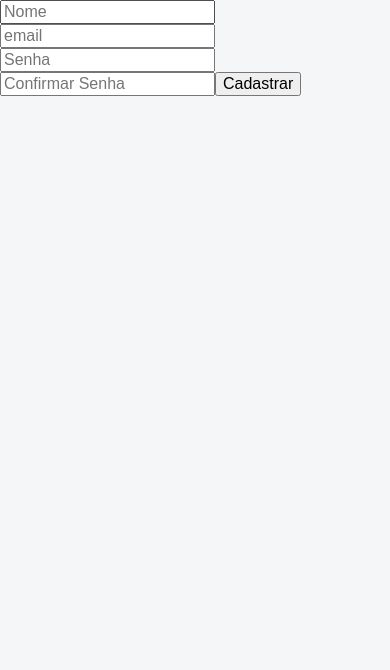
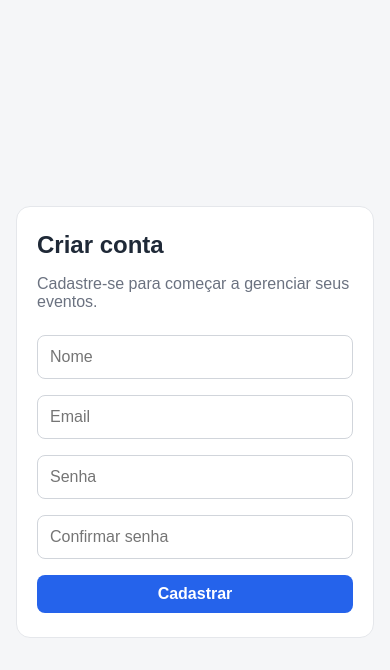
Before and after one commit to gdeoclecio/gerenciador-eventos, a React (Vite) app in the folder frontend/: page /cadastro in a window 390 px wide. Shown: the top 670 px of the page. Built offline with nearby package versions, Linux system fonts and the light colour scheme.

Commit message:
feat: estiliza interface e adiciona responsividade

```diff
--- /dev/null
+++ b/frontend/src/components/EventoCard.css
@@ -0,0 +1,53 @@
+.evento-card {
+  display: flex;
+  gap: 24px;
+  padding: 20px;
+  background: white;
+  border: 1px solid #e5e7eb;
+  border-radius: 12px;
+}
+
+.evento-card-imagem {
+  width: 220px;
+  height: 150px;
+  object-fit: cover;
+  border-radius: 10px;
+}
+
+.evento-card-conteudo {
+  flex: 1;
+}
+
+.evento-card-conteudo h2 {
+  margin-top: 0;
+  margin-bottom: 12px;
+}
+
+.evento-card-conteudo p {
+  margin: 6px 0;
+  color: #6b7280;
+}
+
+.evento-card-acoes {
+  display: flex;
+  gap: 10px;
+  margin-top: 18px;
+}
+@media (max-width: 768px) {
+  .evento-card {
+    flex-direction: column;
+  }
+
+  .evento-card-imagem {
+    width: 100%;
+    height: 200px;
+  }
+
+  .evento-card-acoes {
+    flex-direction: column;
+  }
+
+  .evento-card-acoes .btn {
+    width: 100%;
+  }
+}
--- a/frontend/src/components/EventoCard.tsx
+++ b/frontend/src/components/EventoCard.tsx
@@ -1,5 +1,6 @@
 import type { Evento } from "../types/evento";
 import { EventoEditForm } from "./EventoEditForm";
+import "./EventoCard.css";
 
 interface EventoCardProps {
   evento: Evento;
--- /dev/null
+++ b/frontend/src/components/EventoEditForm.css
@@ -0,0 +1,18 @@
+.evento-edit-form {
+  display: grid;
+  gap: 12px;
+  margin-top: 20px;
+  padding-top: 20px;
+  border-top: 1px solid #e5e7eb;
+}
+
+.evento-edit-form input {
+  width: 100%;
+  padding: 10px 12px;
+  border: 1px solid #d1d5db;
+  border-radius: 8px;
+}
+
+.evento-edit-form button {
+  width: fit-content;
+}
--- a/frontend/src/components/EventoEditForm.tsx
+++ b/frontend/src/components/EventoEditForm.tsx
@@ -1,6 +1,7 @@
 import { useState } from "react";
 import { atualizarEvento } from "../services/eventoService";
 import type { Evento } from "../types/evento";
+import "./EventoEditForm.css";
 
 interface EventoEditFormProps {
   evento: Evento;
@@ -35,7 +36,7 @@ async function handleSubmit(event: React.FormEvent) {
 }
 
   return (
-    <form onSubmit={handleSubmit}>
+    <form className="evento-edit-form" onSubmit={handleSubmit}>
       <input
         type="date"
         value={data}
@@ -50,8 +51,8 @@ async function handleSubmit(event: React.FormEvent) {
 
       {erro && <p>{erro}</p>}
 
-      <button type="submit">Salvar alterações</button>
-      <button type="button" onClick={onCancelar}>
+      <button className="btn btn-primary" type="submit">Salvar alterações</button>
+      <button className="btn btn-secondary" type="button" onClick={onCancelar}>
         Cancelar
       </button>
     </form>
--- /dev/null
+++ b/frontend/src/components/EventoForm.css
@@ -0,0 +1,33 @@
+.evento-form {
+  display: grid;
+  gap: 16px;
+  padding: 24px;
+  margin-bottom: 32px;
+  background: white;
+  border: 1px solid #e5e7eb;
+  border-radius: 12px;
+}
+
+.evento-form h2 {
+  margin: 0;
+}
+
+.evento-form input {
+  width: 100%;
+  padding: 12px;
+  border: 1px solid #d1d5db;
+  border-radius: 8px;
+}
+
+.evento-form button {
+  width: fit-content;
+  padding: 10px 18px;
+  border: none;
+  border-radius: 8px;
+  cursor: pointer;
+}
+@media (max-width: 768px) {
+  .evento-form button {
+    width: 100%;
+  }
+}
--- a/frontend/src/components/EventoForm.tsx
+++ b/frontend/src/components/EventoForm.tsx
@@ -1,5 +1,6 @@
 import { useState } from "react";
 import { cadastrarEvento } from "../services/eventoService";
+import "./EventoForm.css";
 
 interface EventoFormProps {
   onEventoCadastrado: () => void;
--- a/frontend/src/index.css
+++ b/frontend/src/index.css
@@ -13,104 +13,7 @@ button,
 input {
   font: inherit;
 }
-.home-page {
-  min-height: 100vh;
-  padding: 32px;
-}
 
-.home-header {
-  display: flex;
-  justify-content: space-between;
-  align-items: center;
-  gap: 24px;
-  margin-bottom: 32px;
-}
-
-.home-header h1 {
-  margin: 0 0 8px;
-}
-
-.home-header p {
-  margin: 0;
-  color: #6b7280;
-}
-
-.home-header button {
-  padding: 10px 18px;
-  border: 1px solid #d1d5db;
-  border-radius: 8px;
-  background: white;
-  cursor: pointer;
-}
-.evento-form {
-  display: grid;
-  gap: 16px;
-  padding: 24px;
-  margin-bottom: 32px;
-  background: white;
-  border: 1px solid #e5e7eb;
-  border-radius: 12px;
-}
-
-.evento-form h2 {
-  margin: 0;
-}
-
-.evento-form input {
-  width: 100%;
-  padding: 12px;
-  border: 1px solid #d1d5db;
-  border-radius: 8px;
-}
-
-.evento-form button {
-  width: fit-content;
-  padding: 10px 18px;
-  border: none;
-  border-radius: 8px;
-  cursor: pointer;
-}
-.evento-card {
-  display: flex;
-  gap: 24px;
-  padding: 20px;
-  background: white;
-  border: 1px solid #e5e7eb;
-  border-radius: 12px;
-}
-
-.evento-card-imagem {
-  width: 220px;
-  height: 150px;
-  object-fit: cover;
-  border-radius: 10px;
-}
-
-.evento-card-conteudo {
-  flex: 1;
-}
-
-.evento-card-conteudo h2 {
-  margin-top: 0;
-  margin-bottom: 12px;
-}
-
-.evento-card-conteudo p {
-  margin: 6px 0;
-  color: #6b7280;
-}
-
-.evento-card-acoes {
-  display: flex;
-  gap: 10px;
-  margin-top: 18px;
-}
-
-.eventos-grid {
-  display: grid;
-  grid-template-columns: repeat(auto-fit, minmax(320px, 1fr));
-  gap: 20px;
-}
 .btn {
   padding: 10px 18px;
   border-radius: 8px;
@@ -144,3 +47,19 @@ input {
 .btn-danger:hover {
   background: #b91c1c;
 }
+
+.mensagem-sucesso {
+  padding: 10px 12px;
+  border-radius: 8px;
+  background: #ecfdf5;
+  color: #166534;
+  border: 1px solid #bbf7d0;
+}
+
+.mensagem-erro {
+  padding: 10px 12px;
+  border-radius: 8px;
+  background: #fef2f2;
+  color: #b91c1c;
+  border: 1px solid #fecaca;
+}
--- /dev/null
+++ b/frontend/src/pages/Auth.css
@@ -0,0 +1,61 @@
+.auth-page {
+  min-height: 100vh;
+  display: flex;
+  align-items: center;
+  justify-content: center;
+  padding: 24px;
+}
+
+.auth-card {
+  width: 100%;
+  max-width: 420px;
+  padding: 32px;
+  background: white;
+  border: 1px solid #e5e7eb;
+  border-radius: 14px;
+}
+
+.auth-card h1 {
+  margin-top: 0;
+  margin-bottom: 8px;
+}
+
+.auth-card p {
+  color: #6b7280;
+}
+
+.auth-card form {
+  display: grid;
+  gap: 16px;
+  margin-top: 24px;
+}
+
+.auth-card input {
+  width: 100%;
+  padding: 12px;
+  border: 1px solid #d1d5db;
+  border-radius: 8px;
+}
+
+.auth-card a {
+  text-align: center;
+  color: #2563eb;
+  text-decoration: none;
+}
+
+.auth-card a:hover {
+  text-decoration: underline;
+}
+@media (max-width: 480px) {
+  .auth-page {
+    padding: 16px;
+  }
+
+  .auth-card {
+    padding: 24px 20px;
+  }
+
+  .auth-card .btn {
+    width: 100%;
+  }
+}
--- a/frontend/src/pages/CadastroPage.tsx
+++ b/frontend/src/pages/CadastroPage.tsx
@@ -1,10 +1,11 @@
 import { useState } from "react";
 import { cadastrarAdministrador } from "../services/administradorService";
 import { useNavigate } from "react-router-dom";
+import "./Auth.css";
 
 export function CadastroPage() {
   const [nome, setNome] = useState("");
-  const [email, setemail] = useState("");
+  const [email, setEmail] = useState("");
   const [senha, setSenha] = useState("");
   const [confirmarSenha, setConfirmarSenha] = useState("");
   const [mensagem, setMensagem] = useState("");
@@ -33,9 +34,15 @@ export function CadastroPage() {
     }
   }
   return (
+    <main className="auth-page">
+      <section className="auth-card">
+        <h1>Criar conta</h1>
+        <p>Cadastre-se para começar a gerenciar seus eventos.</p>
+
+        {mensagem && <p className="mensagem-erro">{mensagem}</p>}
+
+        {erro && <p className="mensagem-erro">{erro}</p>}
         <form onSubmit={handleSubmit}>
-      {mensagem && <p>{mensagem}</p>}
-      {erro && <p>{erro}</p>}
           <input
             type="text"
             placeholder="Nome"
@@ -45,9 +52,9 @@ export function CadastroPage() {
 
           <input
             type="email"
-        placeholder="email"
+            placeholder="Email"
             value={email}
-        onChange={(event) => setemail(event.currentTarget.value)}
+            onChange={(event) => setEmail(event.target.value)}
           />
 
           <input
@@ -59,13 +66,16 @@ export function CadastroPage() {
 
           <input
             type="password"
-        placeholder="Confirmar Senha"
+            placeholder="Confirmar senha"
             value={confirmarSenha}
             onChange={(event) => setConfirmarSenha(event.target.value)}
           />
 
-      <button type="submit">Cadastrar</button>
-      {mensagem && <p>{mensagem}</p>}
+          <button className="btn btn-primary" type="submit">
+            Cadastrar
+          </button>
         </form>
+      </section>
+    </main>
   );
 }
--- /dev/null
+++ b/frontend/src/pages/HomePage.css
@@ -0,0 +1,52 @@
+.home-page {
+  min-height: 100vh;
+  padding: 32px;
+}
+
+.home-header {
+  display: flex;
+  justify-content: space-between;
+  align-items: center;
+  gap: 24px;
+  margin-bottom: 32px;
+}
+
+.home-header h1 {
+  margin: 0 0 8px;
+}
+
+.home-header p {
+  margin: 0;
+  color: #6b7280;
+}
+
+.home-header button {
+  padding: 10px 18px;
+  border: 1px solid #d1d5db;
+  border-radius: 8px;
+  background: white;
+  cursor: pointer;
+}
+.eventos-grid {
+  display: grid;
+  grid-template-columns: repeat(auto-fit, minmax(320px, 1fr));
+  gap: 20px;
+}
+@media (max-width: 768px) {
+  .home-page {
+    padding: 20px;
+  }
+
+  .home-header {
+    flex-direction: column;
+    align-items: stretch;
+  }
+
+  .home-header button {
+    width: 100%;
+  }
+
+  .eventos-grid {
+    grid-template-columns: 1fr;
+  }
+}
--- a/frontend/src/pages/HomePage.tsx
+++ b/frontend/src/pages/HomePage.tsx
@@ -5,6 +5,7 @@ import { EventoForm } from "../components/EventoForm";
 import { useNavigate } from "react-router-dom";
 import { removerToken } from "../services/authService";
 import { EventoCard } from "../components/EventoCard";
+import "./HomePage.css";
 
 export function HomePage() {
   const [eventos, setEventos] = useState<Evento[]>([]);
--- a/frontend/src/pages/LoginPage.tsx
+++ b/frontend/src/pages/LoginPage.tsx
@@ -1,6 +1,7 @@
 import { useState } from "react";
 import { login, salvarToken } from "../services/authService";
 import { Link, useLocation, useNavigate } from "react-router-dom";
+import "./Auth.css";
 
 export function LoginPage() {
   const [email, setEmail] = useState("");
@@ -28,22 +29,40 @@ export function LoginPage() {
     }
   }
 
-    return(
+  return (
+    <main className="auth-page">
+      <section className="auth-card">
+        <h1>Entrar</h1>
+        <p>Acesse sua conta para gerenciar seus eventos.</p>
+
+        {mensagemSucesso && (
+          <p className="mensagem-sucesso">{mensagemSucesso}</p>
+        )}
+
+        {erro && <p className="mensagem-erro">{erro}</p>}
+
         <form onSubmit={handleSubmit}>
-            {mensagemSucesso && <p>{mensagemSucesso}</p>}
-            {erro && <p>{erro}</p>}
-            <input type="email"
+          <input
+            type="email"
             placeholder="Email"
             value={email}
-            onChange={(event) => setEmail(event.target.value)} />
+            onChange={(event) => setEmail(event.target.value)}
+          />
 
-            <input type="password"
+          <input
+            type="password"
             placeholder="Senha"
             value={senha}
-            onChange={(event) => setSenha(event.target.value)} />
+            onChange={(event) => setSenha(event.target.value)}
+          />
 
-            <button type="submit">Entrar</button>
+          <button className="btn btn-primary" type="submit">
+            Entrar
+          </button>
+
           <Link to="/cadastro">Cadastrar-se</Link>
         </form>
+      </section>
+    </main>
   );
 }
```
Lines whose indentation alone changed are shown as unchanged.
